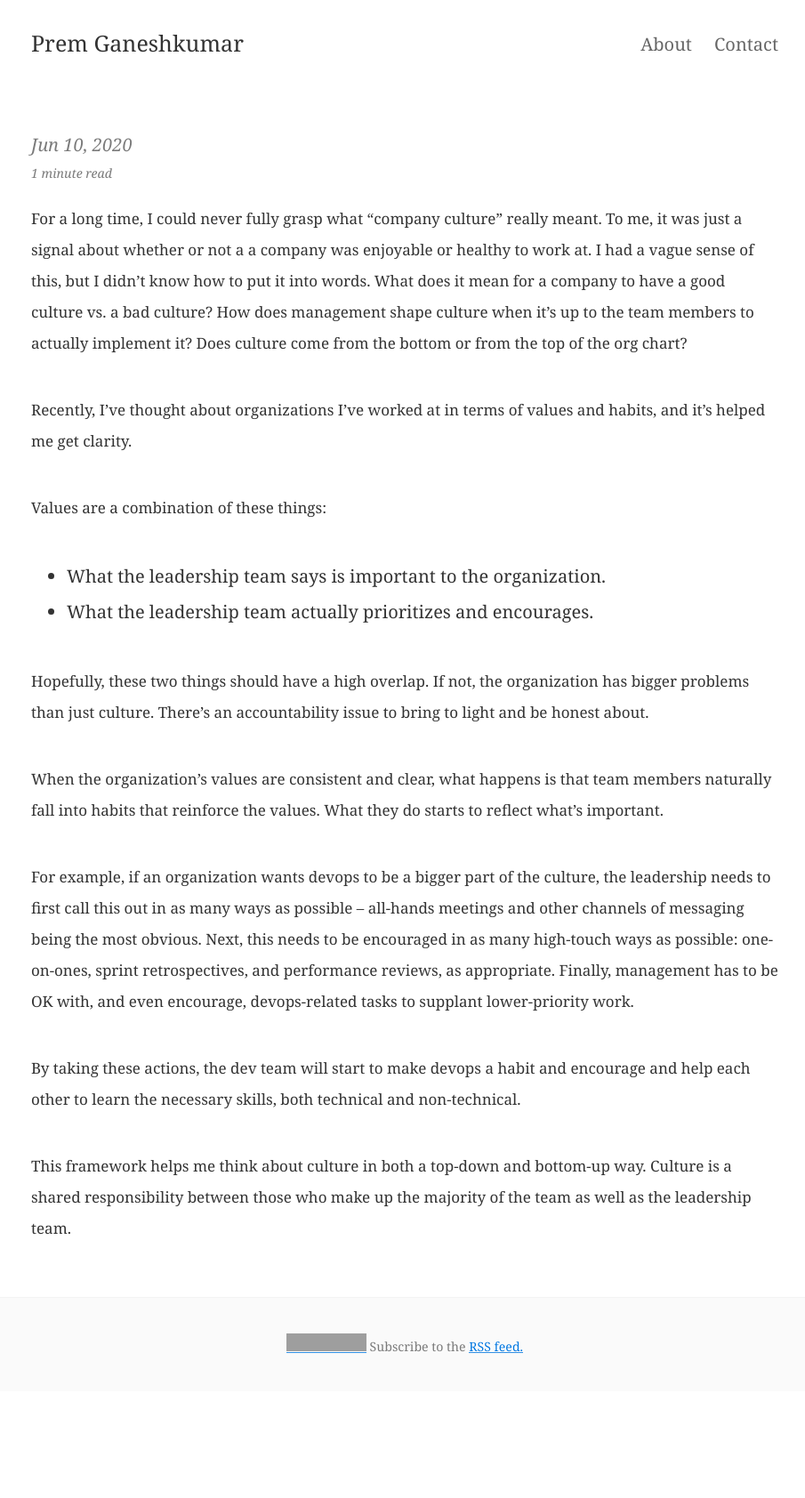
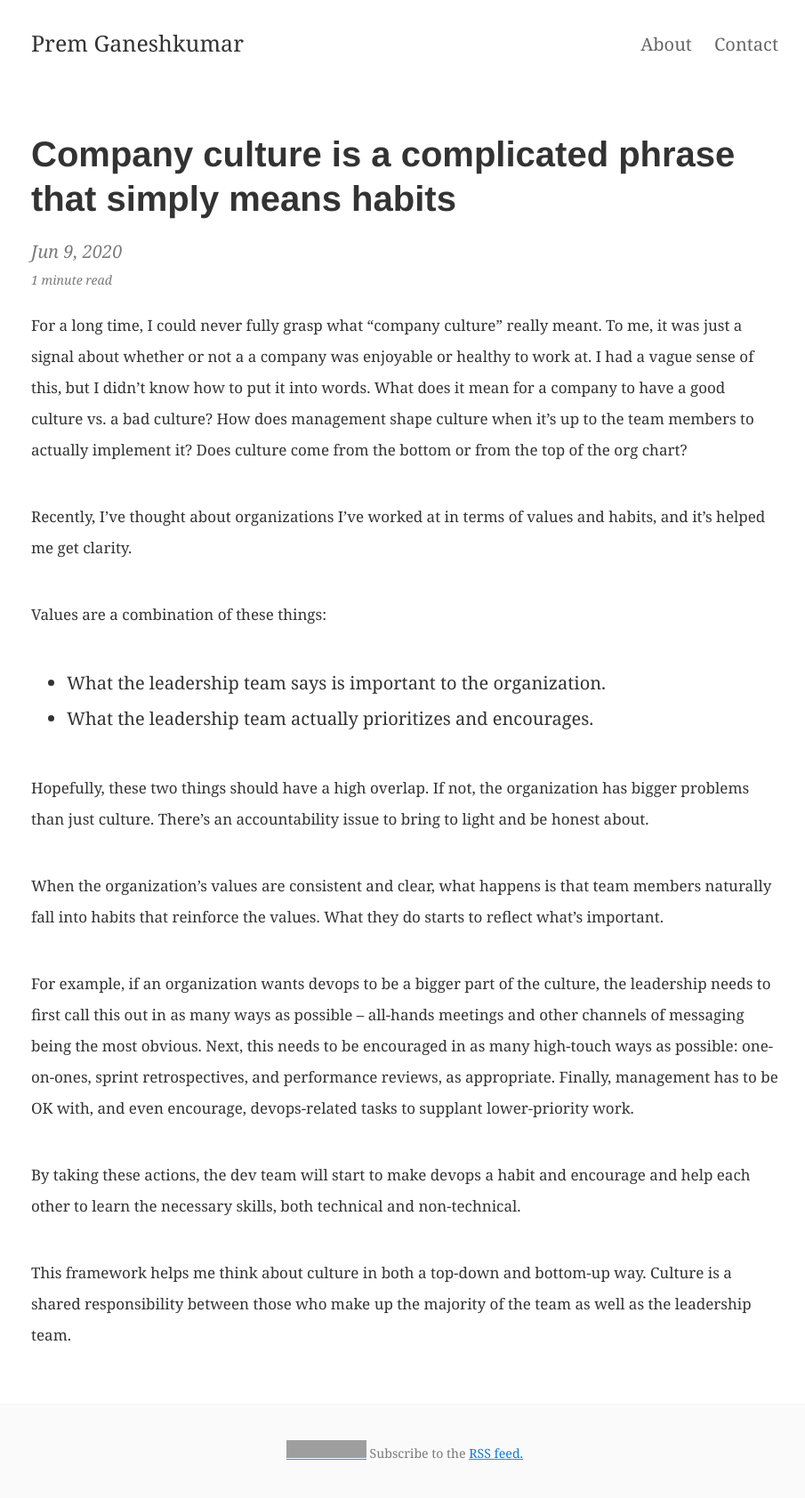
Before and after one commit to premgane/premgane.github.io, a Jekyll site: the page built from _posts/2020-06-09-company-culture-as-habit.md, in a window 1280 px wide. Shown: the whole page at 89% size, without its empty margins (185-1090 px from the left). Built offline with Jekyll 4.4.1, drawn with Linux system fonts in a browser that asks for light colours; our own code applies the rules of GitHub Pages for plain Markdown files; before the commit the page ends 1564 px from its top, so only the background shows below that; grey boxes are pictures that could not be loaded.

Commit message:
Don't use quotes in title

```diff
--- a/_posts/2020-06-09-company-culture-as-habit.md
+++ b/_posts/2020-06-09-company-culture-as-habit.md
@@ -1,6 +1,6 @@
 ---
 layout:     post
-title:      "Company culture" is a complicated phrase that simply means "habits"
+title:      Company culture is a complicated phrase that simply means habits
 date:       2020-06-09 23:05:00
 summary:    Habits are the concrete results of an organization's values.
 tags:       management tech-leadership
```
